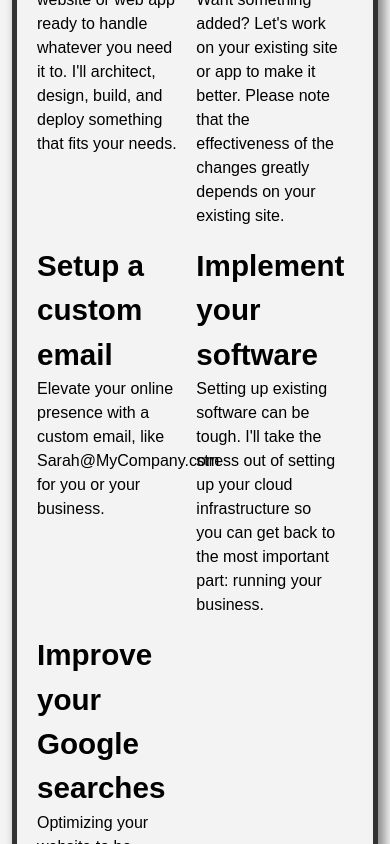
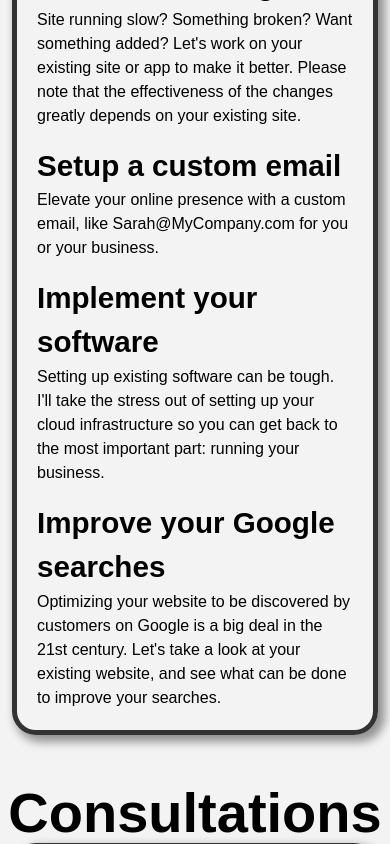
Before and after one commit to bananabrann/old-bananabrann.dev, a Next.js app: page / in a window 390 px wide. Shown: the part 1980-2824 px from the top of the page. Built offline with nearby package versions, Linux system fonts and the light colour scheme; a web font is replaced by a local one.

Commit message:
Fix issue with last element on content blocks

```diff
--- a/components/ContentBlockOutline/ContentBlockOutline.module.scss
+++ b/components/ContentBlockOutline/ContentBlockOutline.module.scss
@@ -15,11 +15,16 @@
   > * {
     flex: 1 0 48%;
     padding: 8px;
-    max-width: 48%; // Stops last div from expanding all the way across.
+
+    &:last-child {
+      max-width: 48%; // Stops last div from expanding all the way across.
+    }
 
     @media screen and (max-width: 640px) {
       flex: 1 0 90%;
+      &:last-child {
+        max-width: initial; // Go back to being full-width.
+      }
     }
-
   }
 }
```
